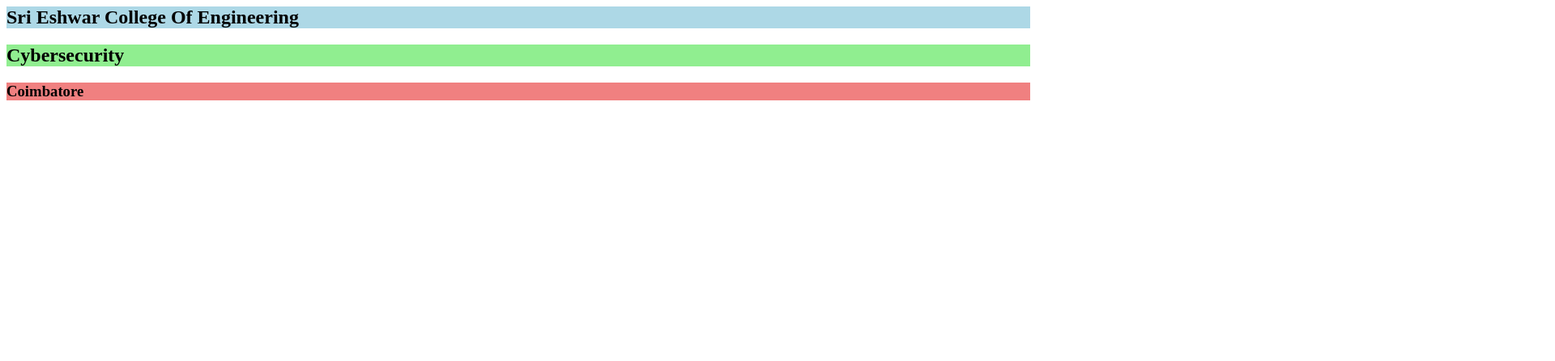
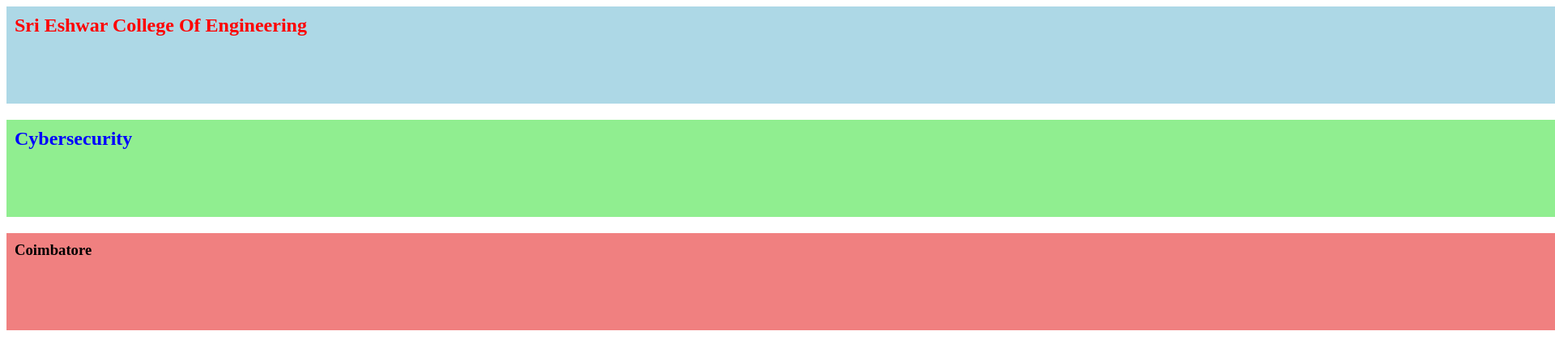
Before and after one commit to Kirithic-K/MyFirstWebsite, a plain HTML site: page index.html in a window 1280 px wide. Shown: the top 446 px of the page at 81% size, 1920 px wide, since content can reach past the window. Drawn offline with Linux system fonts and the light colour scheme.

Commit message:
Updated website

```diff
--- a/index.html
+++ b/index.html
@@ -3,9 +3,9 @@
         <title>My Website</title></head>
         <body>
         <section>
-            <h1 style = "background-color: lightblue;">Sri Eshwar College Of Engineering</h1>
-            <h2 style = "background-color: lightgreen;">Cybersecurity</h2>
-            <h3 style = "background-color: lightcoral;">Coimbatore</h3>
+            <h1 style = "background-color: lightblue; width:180%; height: 100px; padding: 10px; color :red">Sri Eshwar College Of Engineering</h1>
+            <h2 style = "background-color: lightgreen; width:180%; height: 100px; padding: 10px; color :blue">Cybersecurity</h2>
+            <h3 style = "background-color: lightcoral; width:180%; height: 100px; padding: 10px; color :black">Coimbatore</h3>
         </section>
         </body>
 </html>
```
